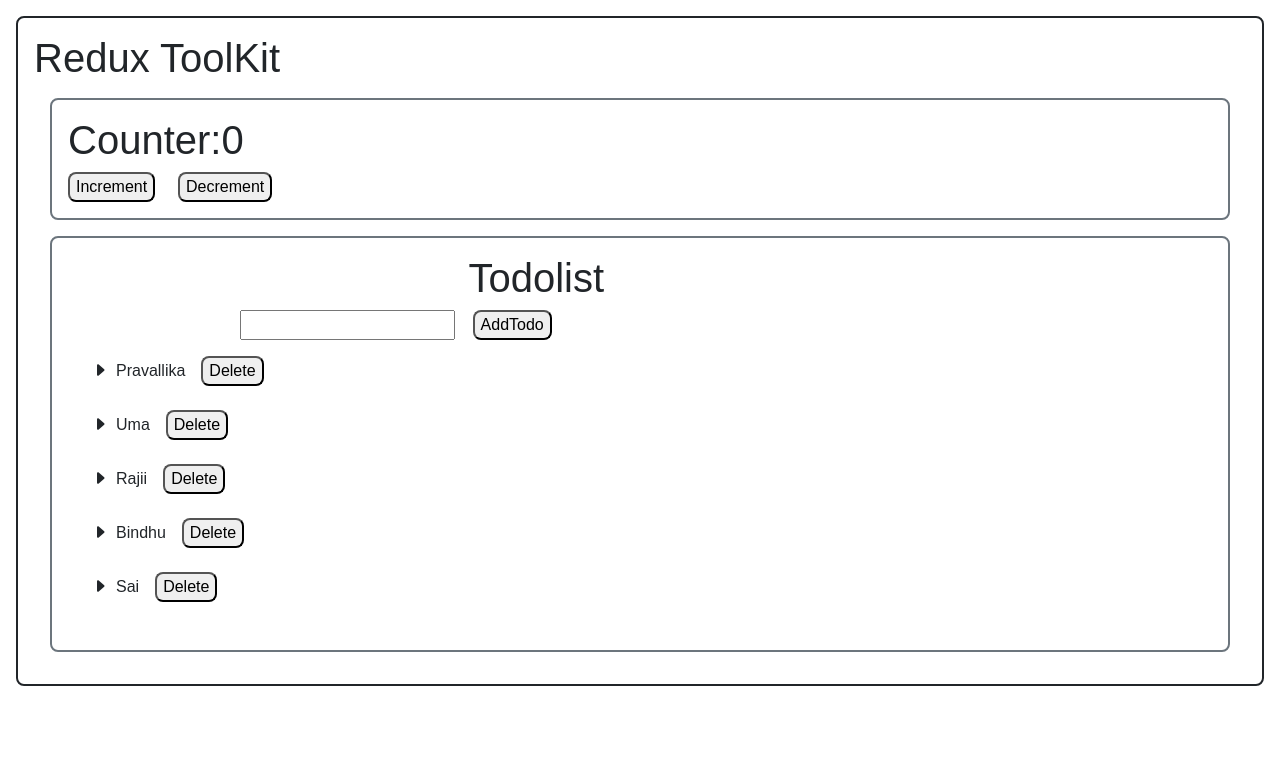
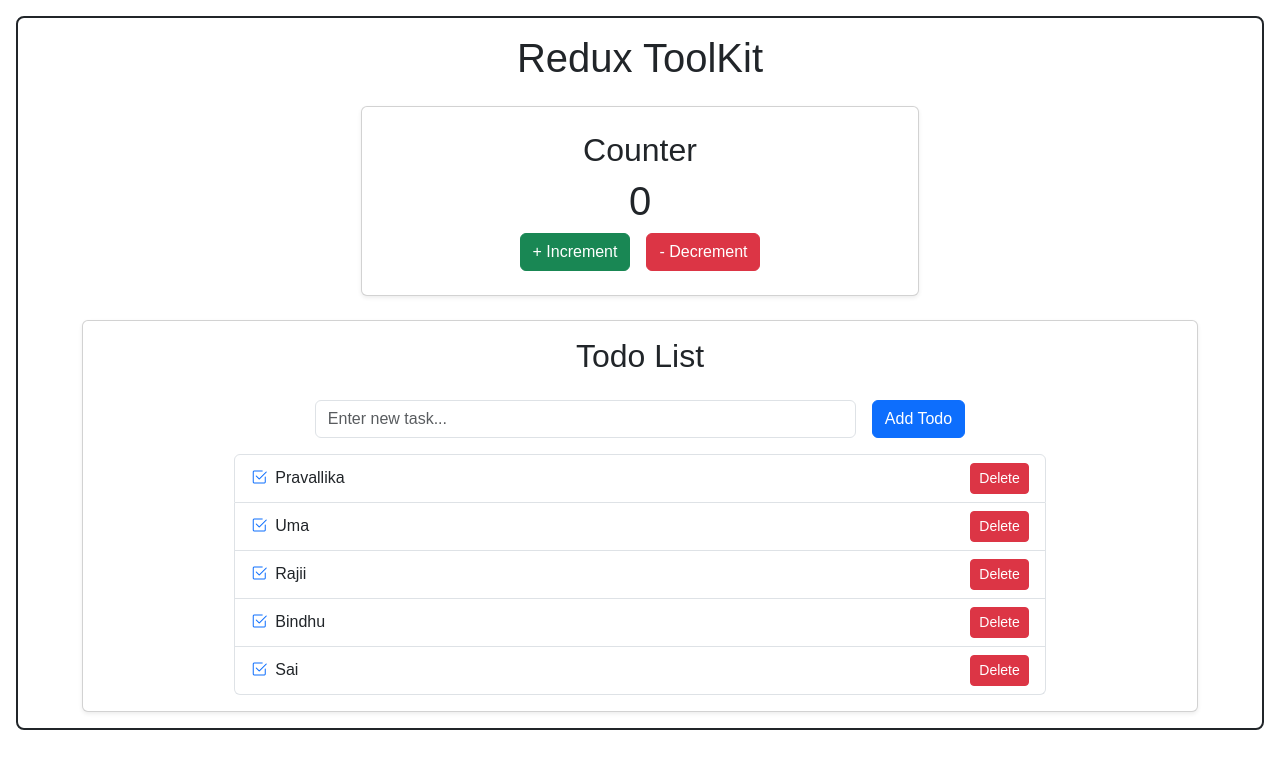
Before and after one commit to Pravallika8143/Redux-Toolkit, a React (Vite) app: page / in a window 1280 px wide. Shown: the top 768 px of the page. Built offline with nearby package versions, Linux system fonts and the light colour scheme.

Commit message:
redux toolkit

```diff
--- a/src/App.jsx
+++ b/src/App.jsx
@@ -3,7 +3,7 @@
 
 function App() {
   return (
-    <div className="border border-2 m-3 p-3 border-dark rounded-3">
+    <div className="border border-2 m-3 p-3 border-dark rounded-3 text-center">
       <h1>Redux ToolKit</h1>
       <Counter></Counter>
       <TodoList></TodoList>
--- a/src/features/counter/Counter.jsx
+++ b/src/features/counter/Counter.jsx
@@ -1,17 +1,45 @@
-// import React from "react";
+import React from "react";
 import { useDispatch, useSelector } from "react-redux";
-import { inc } from "./counterSlice";
-import { dec } from "./counterSlice";
+import { inc, dec } from "./counterSlice";
 
 function Counter() {
-    var {count}= useSelector(state=>state.counterR);
-     var dispatch = useDispatch();
-    return (
-        <div className="border border-2 m-3 p-3 border-secondary rounded-3">
-            <h1>Counter:{count}</h1>
-            <button className="rounded-3" style={{marginRight:"2%"}}onClick={()=>{dispatch(inc())}}>Increment</button>
-            <button className="rounded-3" onClick={()=>{dispatch(dec())}}>Decrement</button>
+  const { count } = useSelector((state) => state.counterR);
+  const dispatch = useDispatch();
+
+  return (
+    <div className="container mt-4">
+      <div className="card shadow-sm w-50 mx-auto text-center p-4">
+        <h2 className="mb-2">Counter</h2>
+
+        <div className="display-6 mb-2">
+          {count}
         </div>
-    )
+
+        <div className="d-flex justify-content-center gap-3">
+          <button
+            className="btn btn-success"
+            onClick={() => dispatch(inc())}
+          >
+            + Increment
+          </button>
+
+          <button
+            className="btn btn-danger"
+            onClick={() => dispatch(dec())}
+          >
+            - Decrement
+          </button>
+
+          {/* <button
+            className="btn btn-danger"
+            onClick={() => dispatch(res())}
+          >
+            Reset
+          </button> */}
+        </div>
+      </div>
+    </div>
+  );
 }
+
 export default Counter;
--- a/src/features/counter/counterSlice.js
+++ b/src/features/counter/counterSlice.js
@@ -12,6 +12,9 @@
     dec:(state)=>{
         state.count--
     },
+    // res:(state)=>{
+    //     state.count(0)
+    // }
   }
 });
 
--- a/src/features/todolist/Todolist.jsx
+++ b/src/features/todolist/Todolist.jsx
@@ -2,28 +2,57 @@
 import { useDispatch, useSelector } from "react-redux";
 import { addTodo, deleteTodo } from "./todolistSlice";
 
+function TodoList() {
+  const { todos } = useSelector((state) => state.todolistR);
+  const dispatch = useDispatch();
+  const [newTodo, setNewTodo] = React.useState("");
 
-function TodoList(){
-    var {todos}=useSelector(state=>state.todolistR);
-    var dispatch= useDispatch();
-    var [newTodo,setNewTodo]=React.useState("");
-    return (
-    <div className="border border-2 m-3 p-3 border-secondary rounded-3">
-       <h1 style={{marginLeft:"35%"}}>Todolist</h1>
-       <input style={{marginRight:"2px", marginLeft:"15%"}}type="text" onChange={(e)=>{setNewTodo(e.target.value)}}/>
-       <button className=" ms-3 mb-3 rounded-3" onClick={()=>{dispatch(addTodo(newTodo))}}>AddTodo</button>
-       <ul className="list-unstyled ms-4 ">
-        {
-            todos.map((todo)=>{
-                return <li className="mb-2">
-                     <i class="bi bi-caret-right-fill me-2"></i>
-                    {todo}
-                    <button className=" ms-3 mb-3 rounded-3" onClick={()=>{dispatch(deleteTodo(newTodo))}}>Delete</button>
-                    </li>
-            })
-        }
-       </ul>
+  return (
+    <div className="container mt-4">
+      <div className="card shadow-sm">
+        <div className="card-body">
+          <h2 className="text-center mb-4">Todo List</h2>
+
+          <div className="d-flex justify-content-center mb-3">
+            <input
+              type="text"
+              className="form-control w-50"
+              placeholder="Enter new task..."
+              onChange={(e) => setNewTodo(e.target.value)}
+            />
+            <button
+              className="btn btn-primary ms-3"
+              onClick={() => dispatch(addTodo(newTodo))}
+            >
+              Add Todo
+            </button>
+          </div>
+
+          <ul className="list-group w-75 mx-auto">
+            {todos.map((todo, index) => (
+              <li
+                key={index}
+                className="list-group-item d-flex justify-content-between align-items-center"
+              >
+                <span>
+                  <i className="bi bi-check2-square text-primary me-2"></i>
+                  {todo}
+                </span>
+
+                <button
+                  className="btn btn-danger btn-sm"
+                  onClick={() => dispatch(deleteTodo(todo))}
+                >
+                  Delete
+                </button>
+              </li>
+            ))}
+          </ul>
+
+        </div>
+      </div>
     </div>
-  )
+  );
 }
+
 export default TodoList;
```
